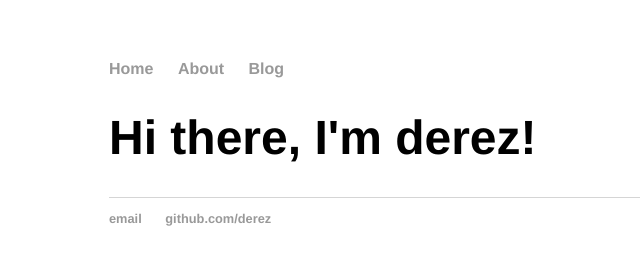
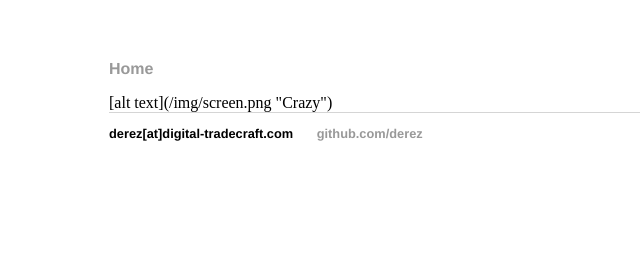
Before and after one commit to derez/derez.github.io, a plain HTML site: page index.html in a window 1280 px wide. Shown: the whole page, without its empty margins (83-723 px from the left). Drawn offline with Linux system fonts and the light colour scheme.

Commit message:
Update index.html

```diff
--- a/index.html
+++ b/index.html
@@ -8,17 +8,18 @@
 		<nav>
     		<ul>
         		<li><a href="/">Home</a></li>
-	        	<li><a href="/about">About</a></li>
-        		<li><a href="/blog">Blog</a></li>
+	        	<!--<li><a href="/about">About</a></li>
+        		<li><a href="/blog">Blog</a></li>-->
     		</ul>
 		</nav>
 		<div class="container">
     		<div class="blurb">
-        		<h1>Hi there, I'm derez!</h1>
-				</div><!-- /.container -->
+  	                [alt text](/img/screen.png "Crazy")
+
+		</div>
 		<footer>
-    		<ul>
-        		<li><a href="mailto:derez@digital-tradecraft.com">email</a></li>
+    			<ul>
+        		<li>derez[at]digital-tradecraft.com</li>
         		<li><a href="https://github.com/derez">github.com/derez</a></li>
 			</ul>
 		</footer>
```
